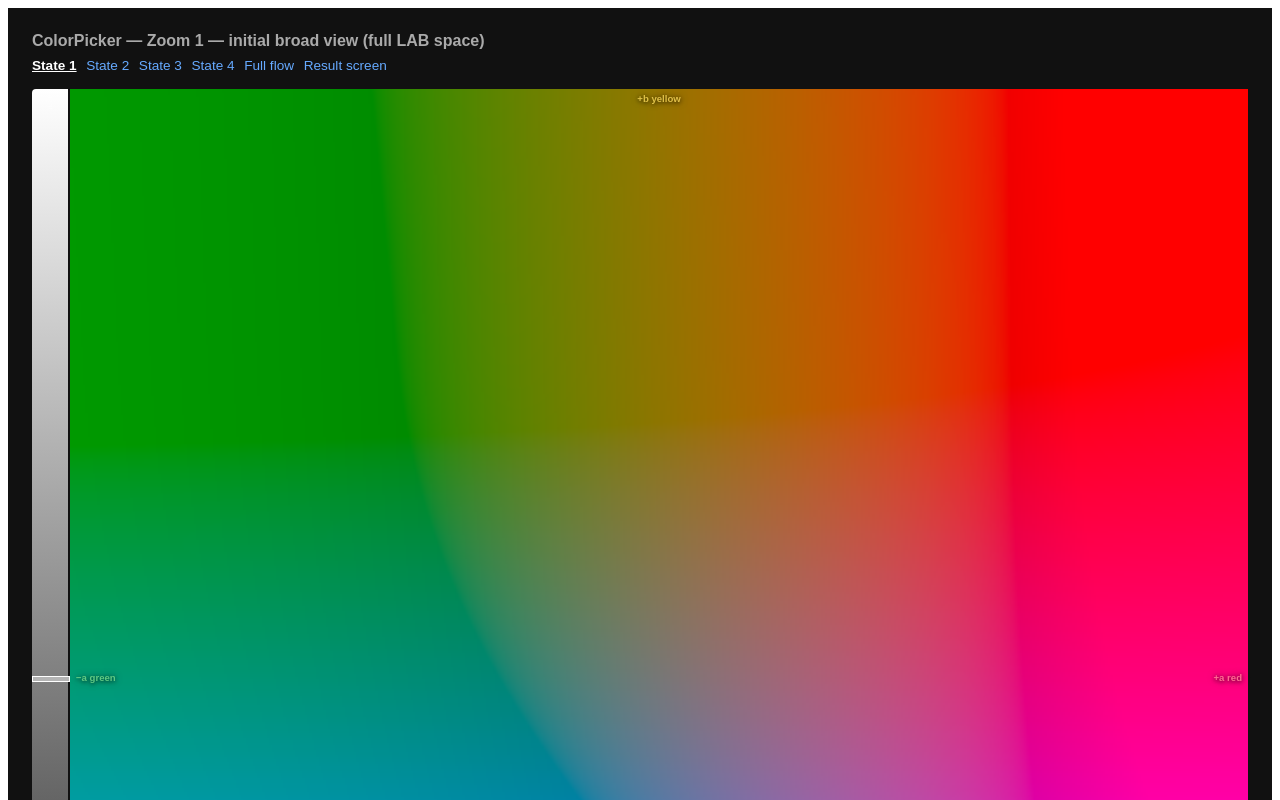
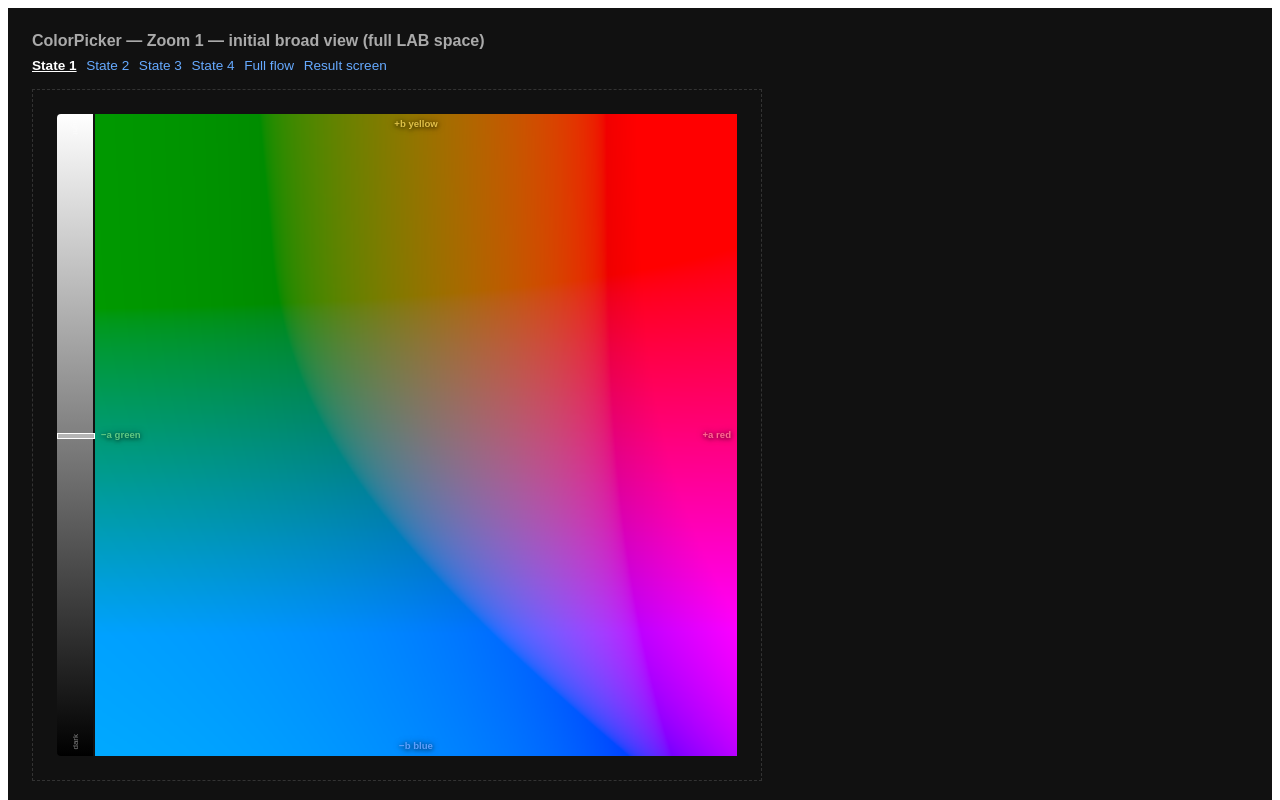
Before and after one commit to thinkle-iacs/color-namer, a SvelteKit app: page /test/colorPicker/1 in a window 1280 px wide. Shown: the top 800 px of the page. Built offline with nearby package versions, Linux system fonts and the light colour scheme.

Commit message:
color picker adjustments

```diff
--- a/src/lib/ColorPicker.svelte
+++ b/src/lib/ColorPicker.svelte
@@ -65,5 +65,6 @@
 <style>
   .color-picker {
     display: block;
+    width: 100%;
   }
 </style>
--- a/src/routes/test/colorPicker/+page.svelte
+++ b/src/routes/test/colorPicker/+page.svelte
@@ -20,7 +20,8 @@
     <p>Also: <a href="/test/resultScreen">Result Screen</a></p>
   </div>
 
-  <div class="picker-wrap">
+  <!-- Simulates the game's .picking flex column (align-items: center) -->
+  <div class="game-context">
     <ColorPicker onconfirm={(c) => (confirmed = c)} />
   </div>
 
@@ -43,7 +44,17 @@
   .test-header h1 { margin: 0 0 0.5rem; font-size: 1.2rem; color: #aaa; }
   .test-header p { font-size: 0.85rem; color: #666; margin: 0 0 0.3rem; }
   .test-header a { color: #6af; }
-  .picker-wrap { margin-top: 1.5rem; }
+  /* Mirrors .picking from PickingView so layout bugs show up in tests */
+  .game-context {
+    display: flex;
+    flex-direction: column;
+    align-items: center;
+    padding: 1.5rem;
+    margin-top: 0.5rem;
+    gap: 1rem;
+    border: 1px dashed #333;
+    max-width: min(900px, calc(100vh - 120px));
+  }
   .confirmed-box {
     margin-top: 1rem;
     padding: 0.6rem 1rem;
--- a/src/routes/test/colorPicker/[state]/+page.svelte
+++ b/src/routes/test/colorPicker/[state]/+page.svelte
@@ -39,7 +39,8 @@
     </div>
   </div>
 
-  <div class="component-wrap">
+  <!-- Simulates the game's .picking flex column (align-items: center) -->
+  <div class="game-context">
     {#if stateNum === 1}
       <GradientPicker
         center={{ lightness: 50, a: 0, b: 0 }}
@@ -94,7 +95,17 @@
   }
   .state-links a { color: #6af; text-decoration: none; }
   .state-links a.active { color: #fff; font-weight: bold; text-decoration: underline; }
-  .component-wrap { margin-top: 0.5rem; }
+  /* Mirrors .picking from PickingView so layout bugs show up in tests */
+  .game-context {
+    display: flex;
+    flex-direction: column;
+    align-items: center;
+    padding: 1.5rem;
+    margin-top: 0.5rem;
+    gap: 1rem;
+    border: 1px dashed #333;
+    max-width: min(900px, calc(100vh - 120px));
+  }
   .label {
     font-size: 0.85rem;
     color: #888;
```
Also changed, not shown: src/lib/PickingView.svelte (+9 -0 lines).
